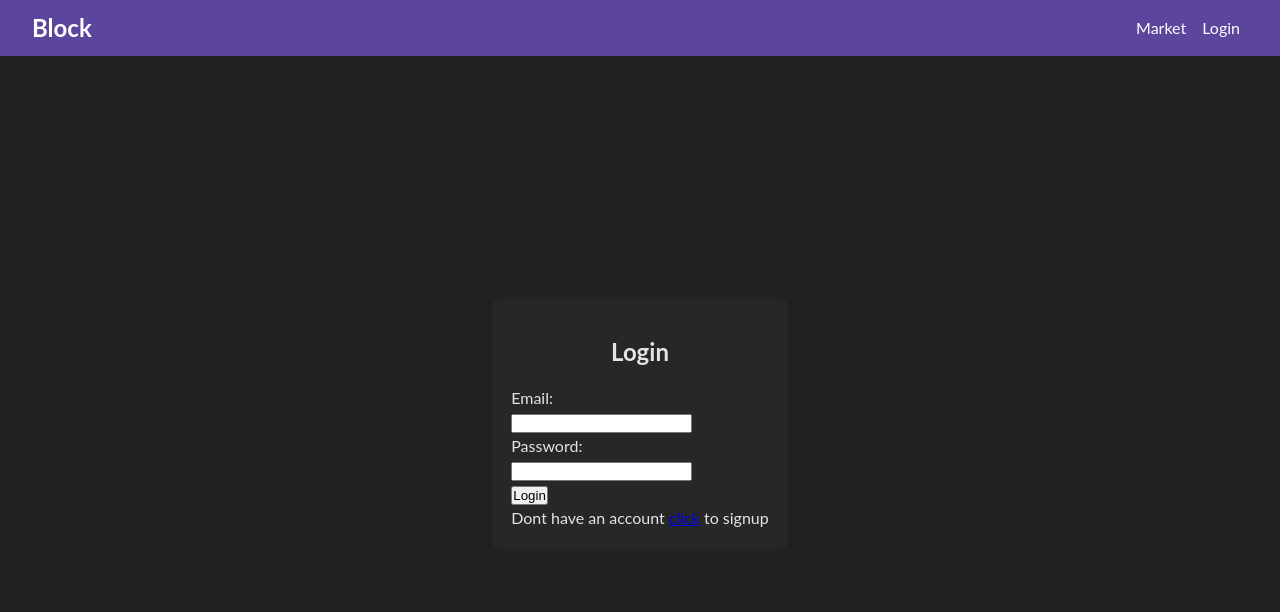
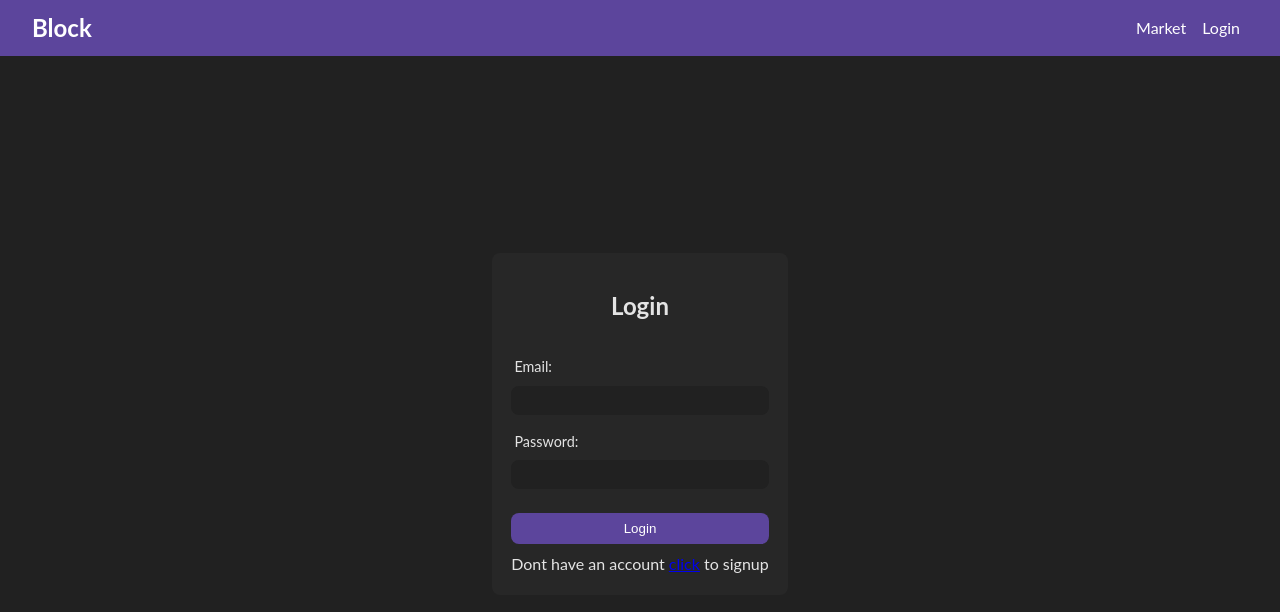
Before and after one commit to ShafiArnob/crypto-app, a React (Create React App) app in the folder crypto-app-client/: page /login in a window 1280 px wide. Shown: the top 612 px of the page. Built offline with nearby package versions, Linux system fonts and the light colour scheme; no server answers.

Commit message:
login form

```diff
--- a/crypto-app-client/src/pages/Login/Login.css
+++ b/crypto-app-client/src/pages/Login/Login.css
@@ -2,9 +2,11 @@
   --navbar-bg: #5c459c;
 
   --background-primary:#212121;
-  --background-secondary:#383838;
+  --background-secondary:#272727;
+  --background-light: #383838;
 
-  --container-width-max: 800px;
+  --text-color-light:rgba(145,145,159);
+
 }
 .login-page{
   display: flex;
@@ -25,3 +27,48 @@
 .login-form form{
   /* padding: 1rem; */
 }
+.input-block{
+  margin: 1rem 0;
+  /* background-color: red; */
+}
+.input-block p{
+  font-size: 0.9rem;
+  margin: 0.5rem 0.2rem;
+}
+.input-block input{
+  font-size: 1rem;
+  height: 1.8rem;
+  width: 100%;
+  padding: 0.8rem;
+  border-style: none;
+  border-radius: 8px;
+  color: white;
+  background-color: var(--background-primary);
+
+  transition: border 0.4s ease-in-out 0s;
+}
+.input-block input:focus{
+  outline: none;
+  border: 1px solid var(--navbar-bg);
+  /* background-color: red; */
+}
+
+.btn-login{
+  width: 100%;
+  padding: 0.5rem 0;
+  margin-top: 0.5rem;
+  margin-bottom: 0.5rem;
+  color: white;
+  outline: none;
+  border: none;
+  border-radius: 8px;
+  background-color: var(--navbar-bg);
+}
+
+.error-message{
+  margin-top: 0.5rem;
+  border-radius: 8px;
+  border: 1px solid #dc2626;
+  padding: 0.8rem 0.5rem;
+  background-color: #ef4444;
+}
--- a/crypto-app-client/src/pages/Login/Login.jsx
+++ b/crypto-app-client/src/pages/Login/Login.jsx
@@ -24,24 +24,26 @@ const Login = () => {
     e.preventDefault()
     await signInWithEmailAndPassword(email,password)
   }
-  // console.log(user);
+  // console.log(error.message);
   return (
     <div className='login-page'>
       <div className='login-form'>
         <h2>Login</h2>
         <form onSubmit={handleSubmit}>
-          <div>
+
+          <div className='input-block'>
             <p>Email: </p>
             <input onChange={(e)=>setEmail(e.target.value)} value={email} type="email" name="email" id="email" />
           </div>
 
-          <div>
+          <div className='input-block'>
             <p>Password: </p>
             <input onChange={(e)=>setPassword(e.target.value)} value={password} type="password" name="password" id="password" />
           </div>
-          <button>Login</button>
+          <button className='btn-login'>Login</button>
         </form>
         <p>Dont have an account <span><Link to="/signup">click</Link></span> to signup</p>
+        {error && <p className='error-message'>{error?.message}</p>}
       </div>
     </div>
   )
```
